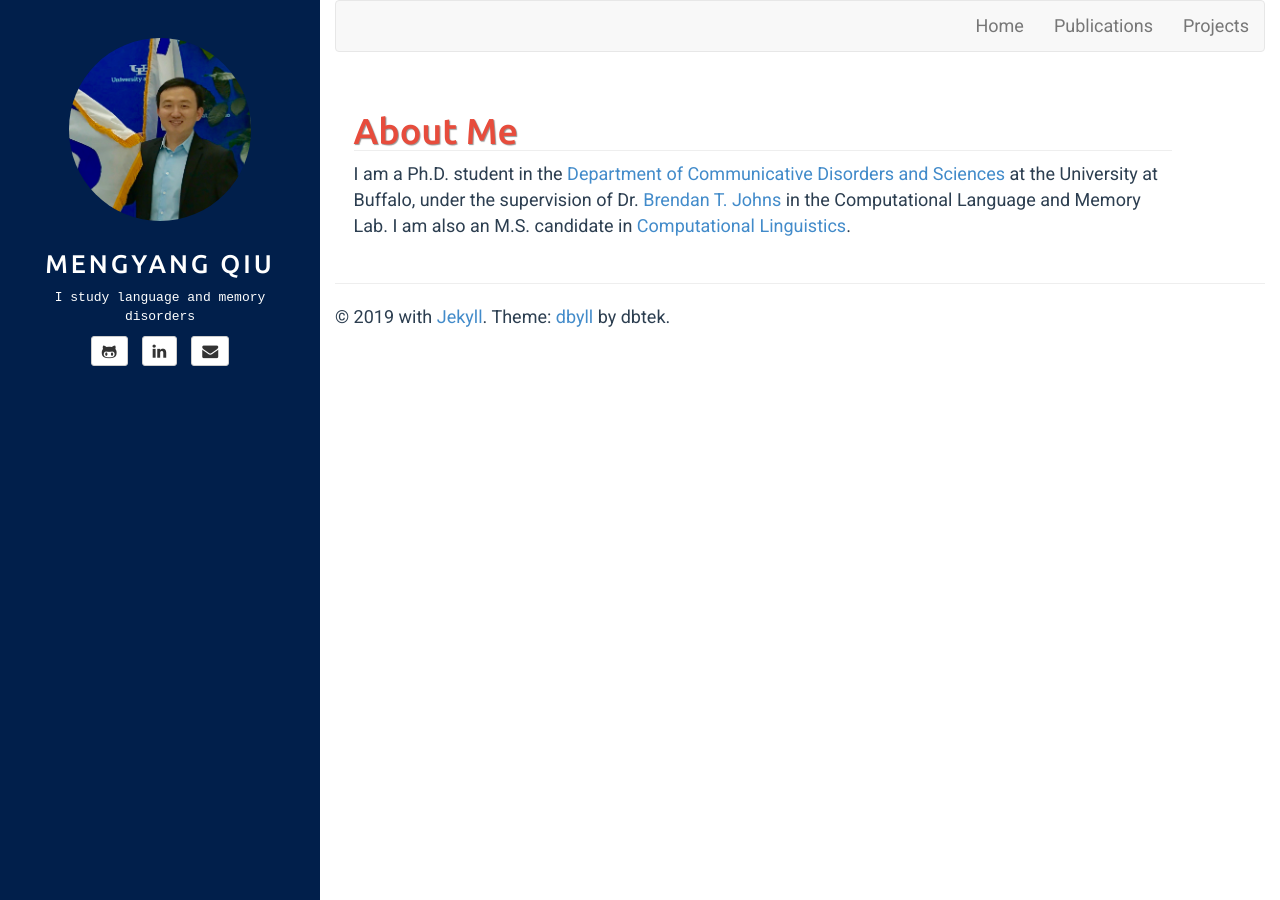
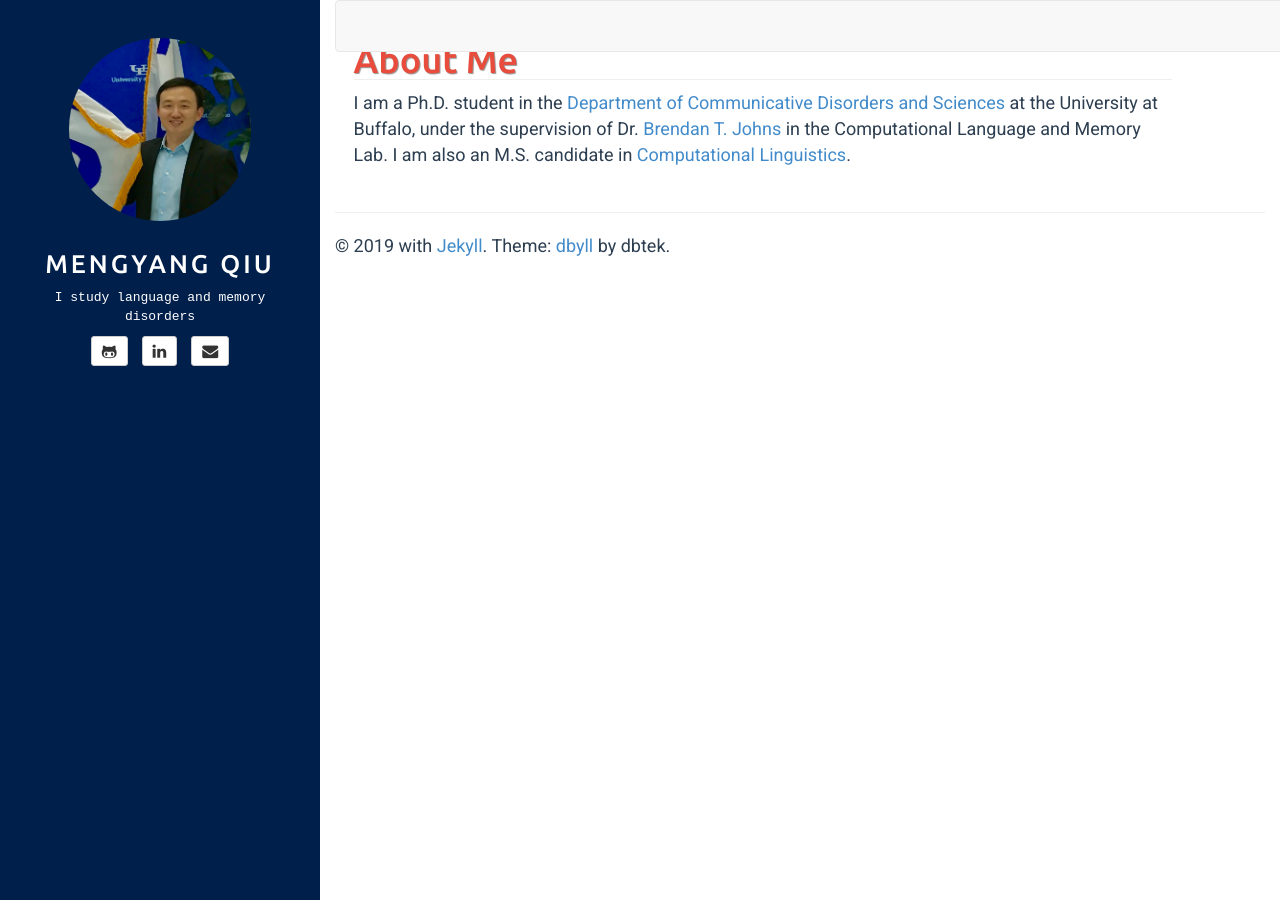
Before and after one commit to mengyangq/mengyangq.github.io, a Jekyll site: the page built from index.html, in a window 1280 px wide. Built offline with Jekyll 4.4.1, drawn with Linux system fonts in a browser that asks for light colours.

Commit message:
Update style.css

```diff
--- a/assets/css/style.css
+++ b/assets/css/style.css
@@ -241,3 +241,18 @@
 ul.dropdown-menu>li>a>i.fa {
     width: 1.3em;
 }
+
+.navbar {
+  overflow: hidden;
+  position: fixed;
+  top: 0;
+  width: 100%;
+}
+
+.navbar a {
+  float: right;
+  text-align: center;
+  padding: 14px 16px;
+  text-decoration: none;
+  font-size: 17px;
+}
```
